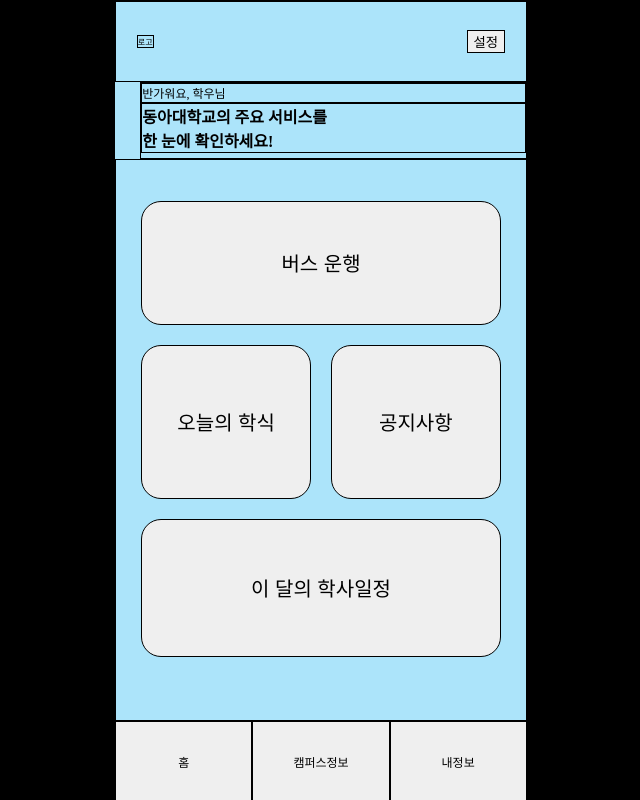
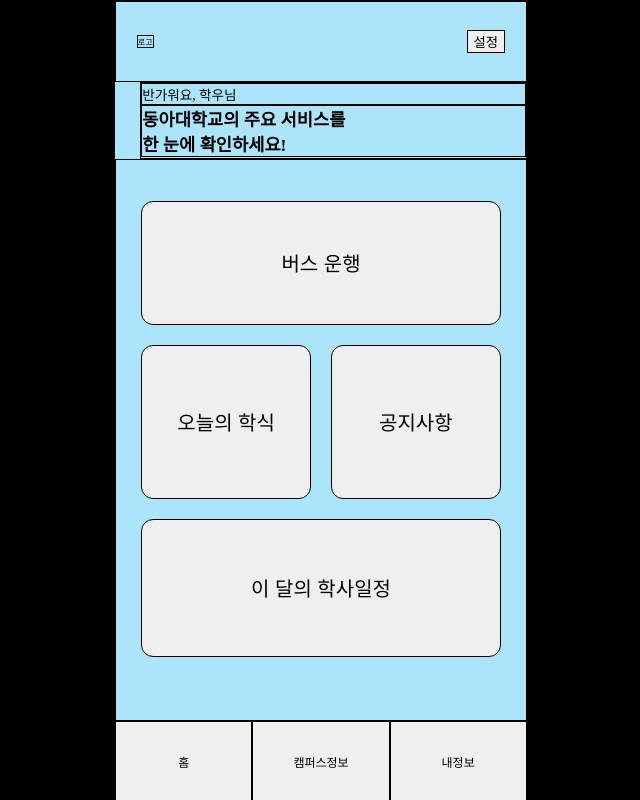
Before and after one commit to cheonaggwi/thisRef, a plain HTML site: page index.html in a window 1280 px wide. Shown: the whole page, without its empty margins (320-960 px from the left). Drawn offline with Linux system fonts and the light colour scheme.

Commit message:
화면 비율 맞춤 3

```diff
--- a/index.html
+++ b/index.html
@@ -3,7 +3,7 @@
     <meta charset="UTF-8">
     <title>thisRef</title>
     <link rel="stylesheet" href="style.css">
-    <script defer src="script.js?v=1"></script>
+    <script defer src="script.js?v=2"></script>
 </head>
 <body>
     <div id="outApp">
--- a/style.css
+++ b/style.css
@@ -1,5 +1,5 @@
 html {
-    font-size: clamp(1px, 1dvh, 10px);
+    font-size: clamp(1px, 1dvh, 1000px);
 }
 
 body{
@@ -50,12 +50,12 @@ body{
 }
 
 #hiMessage_1 {
-    font-size: 1.5rem;
+    font-size: 1.7rem;
     font-weight: 500;
 }
 
 #hiMessage_2 {
-    font-size: 2rem;
+    font-size: 2.2rem;
     font-weight: bold;
 }
 
@@ -68,7 +68,7 @@ body{
 }
 
 #buttonAll button {
-    border-radius: 20px;
+    border-radius: 1.5rem;
     margin: 10px;
     font-size: 2.5rem;
     position: relative;
@@ -79,7 +79,7 @@ body{
 #buttonAll button::after {
     content: '';
     position: absolute;
-    border-radius: 20px;
+    border-radius: 1.5rem;
     inset: 0;
     opacity: 0;
     transition: all 0.3s ease;
```
